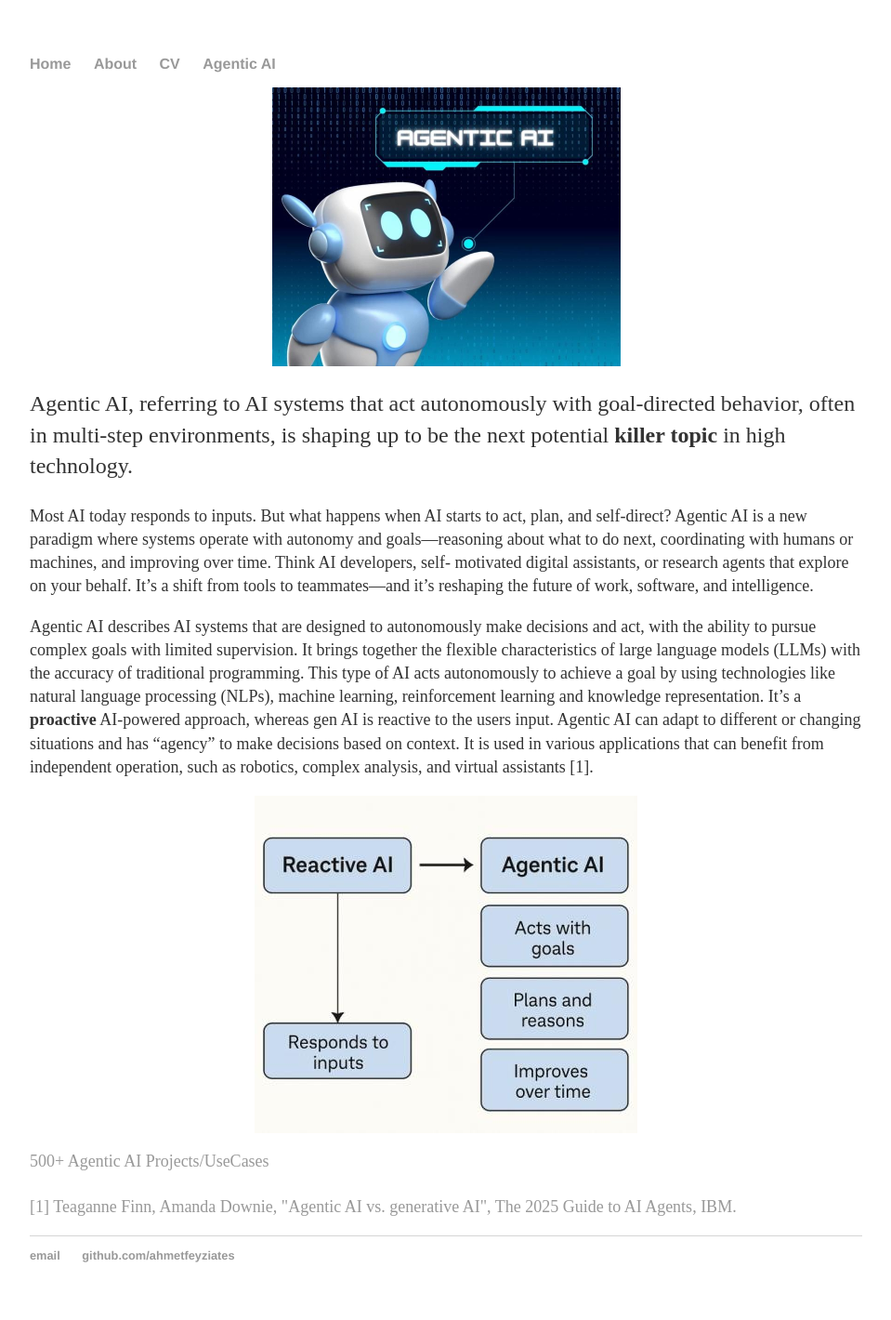
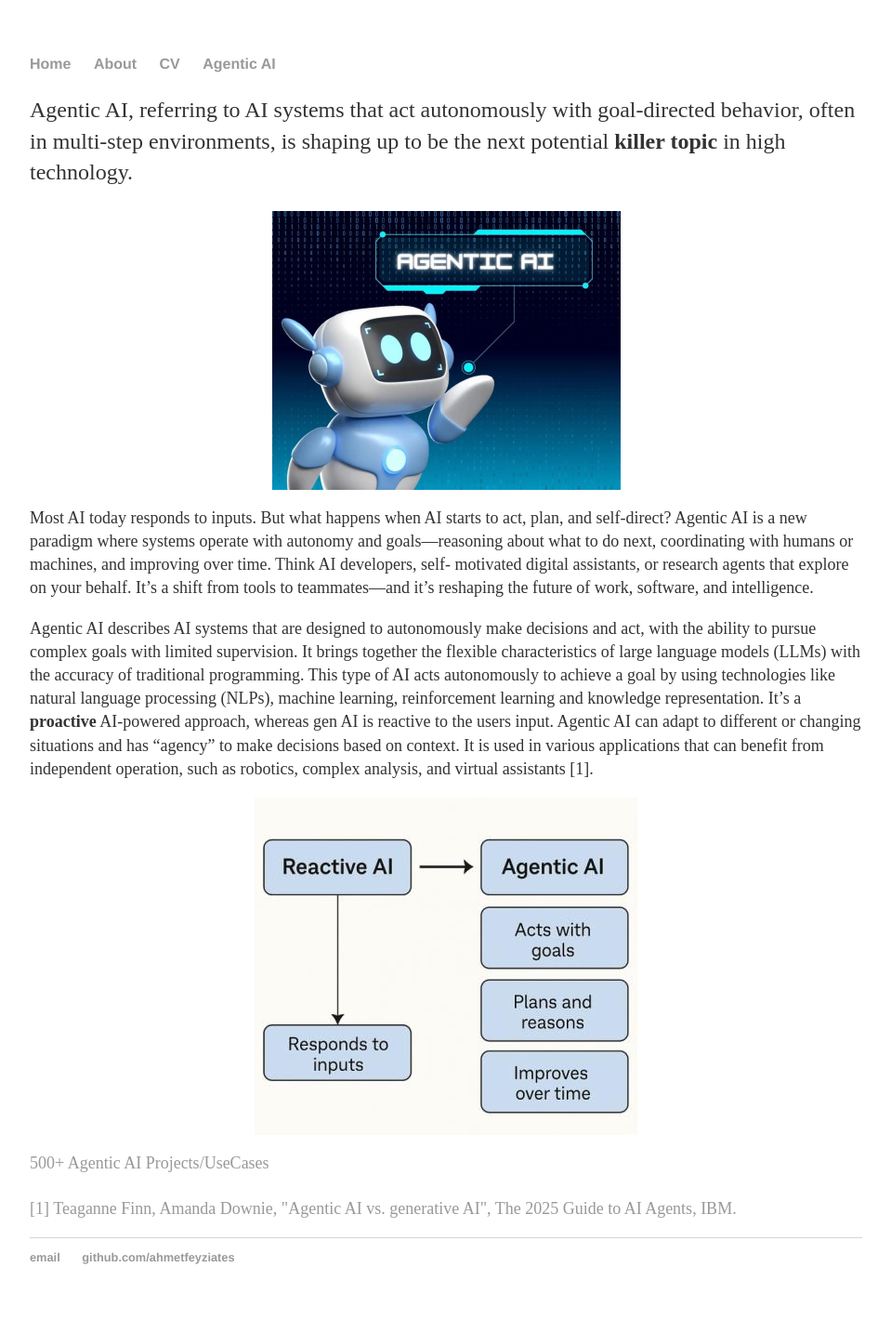
Before and after one commit to ahmetfeyziates/ahmetfeyziates.github.io, a Jekyll site: the page built from agentic/index.html, in a window 1280 px wide. Shown: the whole page at 93% size, without its empty margins (160-1119 px from the left). Built offline with Jekyll 4.4.1, drawn with Linux system fonts in a browser that asks for light colours.

Commit message:
Update index.html

```diff
--- a/agentic/index.html
+++ b/agentic/index.html
@@ -2,10 +2,10 @@
 layout: default
 title: Ahmet Feyzi Ates, Agentic AI
 ---
-<img src="../images/agentic.jpg" alt="Agentic AI" width="375" height="300" style="display: block; margin: auto;">
 <p>Agentic AI, referring to AI systems that act autonomously with goal-directed behavior, often in
   multi-step environments, is shaping up to be the next potential <b>killer topic</b> in high technology.
 </p>
+<img src="../images/agentic.jpg" alt="Agentic AI" width="375" height="300" style="display: block; margin: auto;">
 <p style="font-size: 18px;">Most AI today responds to inputs. But what happens when AI starts to act, plan, and self-direct?
   Agentic AI is a new paradigm where systems operate with autonomy and goals—reasoning about what to
   do next, coordinating with humans or machines, and improving over time. Think AI developers, self-
```
